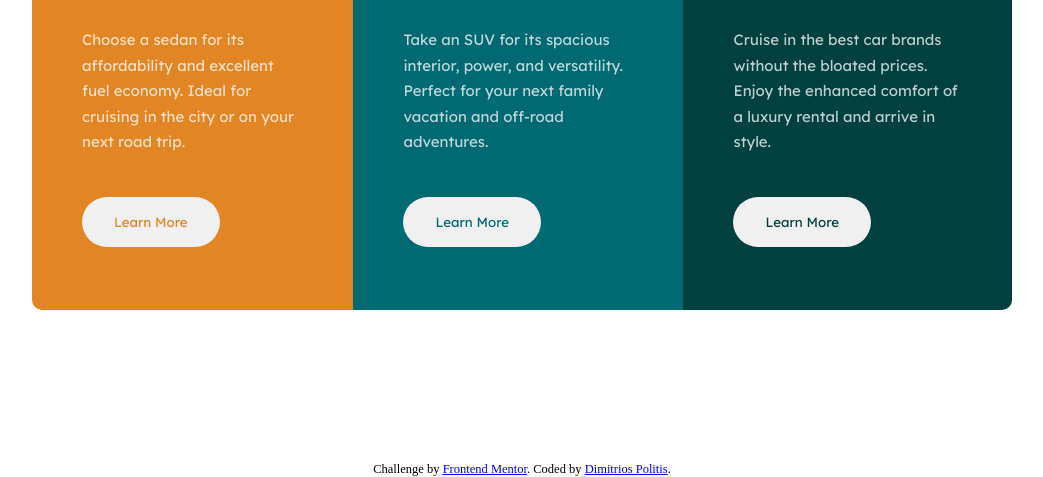
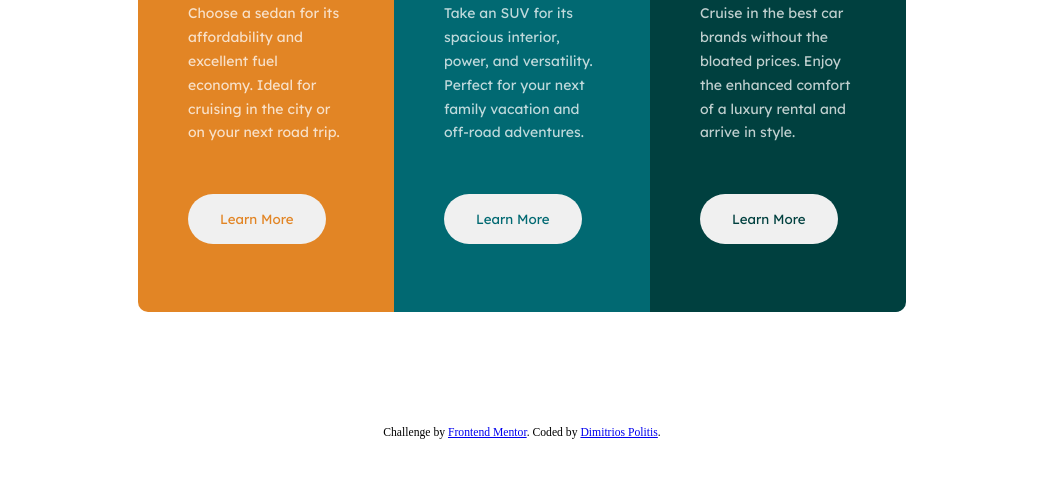
Before and after one commit to grmajik/frontendmentor-three-column-preview-card, a plain HTML site: page index.html in a window 1280 px wide. Shown: the part 360-837 px from the top of the page, without its empty margins (118-1161 px from the left). After the commit the page ends 800 px from the top, so only its background shows below. Drawn offline with Linux system fonts and the light colour scheme.

Commit message:
Add files via upload

```diff
--- a/styles.css
+++ b/styles.css
@@ -158,15 +158,20 @@ body {
 }
 
 @media only screen and (min-width: 980px) {
+  html {
+    font-size: 14px;
+  }
+
   .vehicles {
     flex-direction: row;
-    margin: 150px;
+    margin: 80px;
   }
 
   .vehicles__sedans,
   .vehicles__suvs,
   .vehicles__luxury {
-    height: 65vh;
+    height: 70vh;
+    width: 20vw;
   }
 
   .vehicles__sedans {
```
